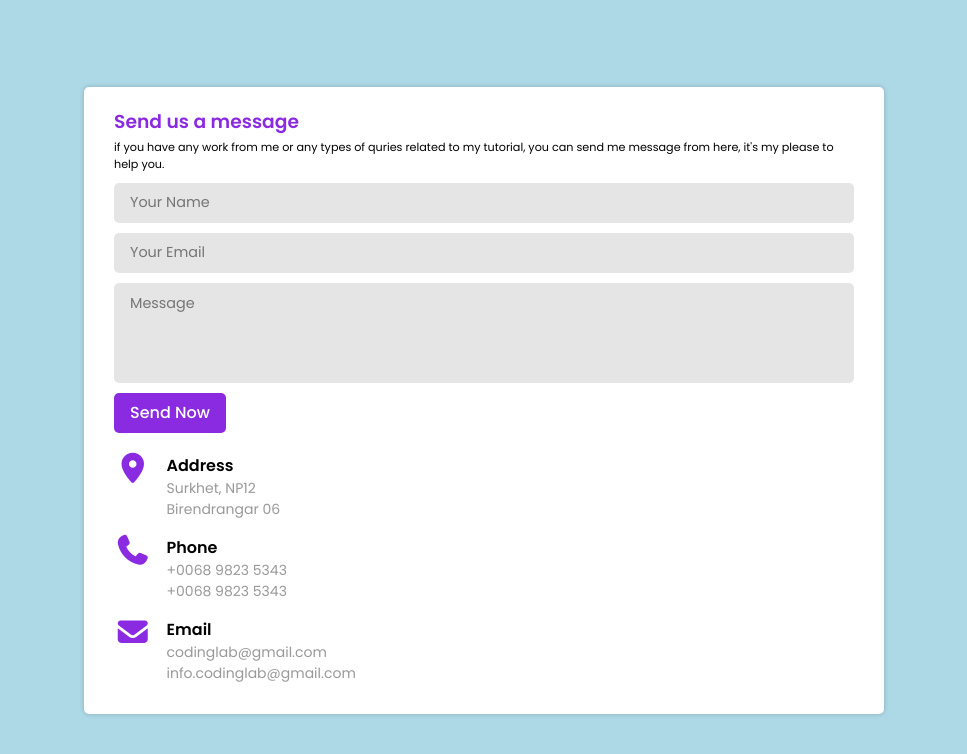
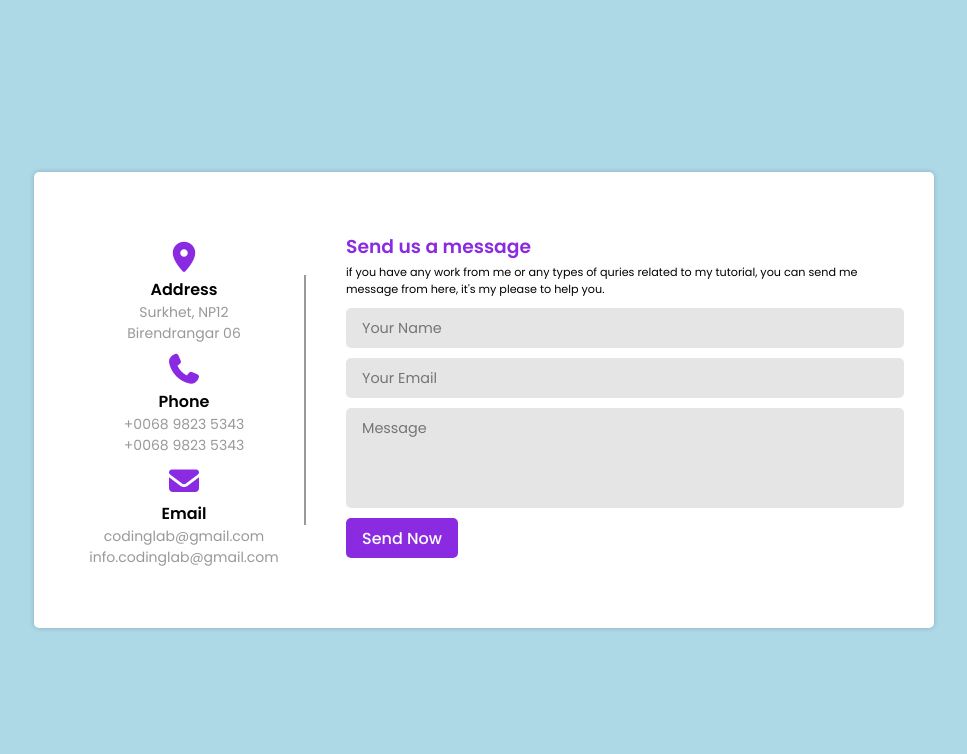
Before and after one commit to Controluser/inquiry-form, a plain HTML site: page index.html in a window 1280 px wide. Shown: the whole page, without its empty margins (156-1123 px from the left). Drawn offline with Linux system fonts and the light colour scheme.

Commit message:
responsive

```diff
--- a/index.html
+++ b/index.html
@@ -5,7 +5,7 @@
     <meta name="viewport" content="width=device-width, initial-scale=1.0" />
     <title>Inquiry Form</title>
     <link rel="stylesheet" href="style.css" type="text/css" />
-    <link rel="stylesheet" href="https://cdnjs.cloudflare.com/ajax/libs/font-awesome/7.0.0/css/all.min.css" type="text/css"
+    <link rel="stylesheet" href="https://cdnjs.cloudflare.com/ajax/libs/font-awesome/7.0.0/css/all.min.css" type="text/css">
   <body>
     <div class="wrapper">
       <div class="inquiry-form">
@@ -21,7 +21,9 @@
           <input type="submit" id="submit" value="Send Now" />
         </form>
       </div>
-      <div class="details detail">
+      <div class="divider">
+      </div>
+      <div class="details">
         <div class="location detail">
             <i class="fa-solid fa-location-dot"></i>
             <div>
@@ -47,6 +49,7 @@
                 <p>info.codinglab@gmail.com</p>
             </div>
         </div>
+        </div>
       </div>
     </div>
   </body>
--- a/style.css
+++ b/style.css
@@ -11,17 +11,18 @@
 body {
     background: lightblue;
     min-height: 100vh;
-    display: grid;
-    place-items: center;
+    display: flex;
+    align-items: center;
+    justify-content: center;
 }
 
 .wrapper {
+    width: 90%;
+    margin: 10px 0;
     background: #fff;
-    max-width: 800px;
-    min-width: 320px;
     border-radius: 5px;
     box-shadow: 0 0 5px rgba(0, 0, 0, 0.2);
-    padding: 20px 30px 10px;
+    padding: 30px;
 }
 
 .wrapper .inquiry-form h3 {
@@ -77,26 +78,71 @@ body {
 }
 
 .wrapper .details {
-    margin: 20px 0;
+    display: flex;
+    flex-direction: column;
+    align-items: center;
+    margin-top: 20px;
 }
 
-.details .detail i {
+.wrapper .details .detail {
+    display: flex;
+    flex-direction: column;
+    align-items: center;
+    margin-bottom: 10px;
+    padding: 0 20px;
+}
+.wrapper .details .detail i {
     color: #8a2be2;
     font-size: 30px;
+    margin-bottom: 5px;
+
 }
 
-.details .detail {
+.wrapper .details .detail div {
     display: flex;
-    margin-bottom: 15px;
+    flex-direction: column;
+    align-items: center;
 }
 
-
-.details .detail div {
-    margin-left: 15px;
+.wrapper .details .detail div p {
+    font-size: 14px;
+    color: #999;
 }
 
-.details .detail div p {
-    font-size: 14px;
-    color: #999;
+.wrapper .divider {
+    display: none;
+}
 
+@media screen and (min-width:500px) {
+    .wrapper .details {
+        display: grid;
+        grid-template-columns: repeat(auto-fit, minmax(200px, 1fr));
+    }
 }
+
+@media screen and (min-width:850px) {
+    .wrapper {
+        width: 900px;
+        margin: 0 10px;
+        display: grid;
+        align-items: center;
+        grid-template-columns: 1fr 2px 3fr;
+    }
+
+    .wrapper .details {
+        order: 1;
+        padding: 20px;
+    }
+    .wrapper .inquiry-form {
+        order: 3;
+        padding-left: 40px;
+    }
+
+    .wrapper .divider {
+        order: 2;
+        display: block;
+        width: 2px;
+        height: 250px;
+        background-color: #999;
+    }
+}
```
